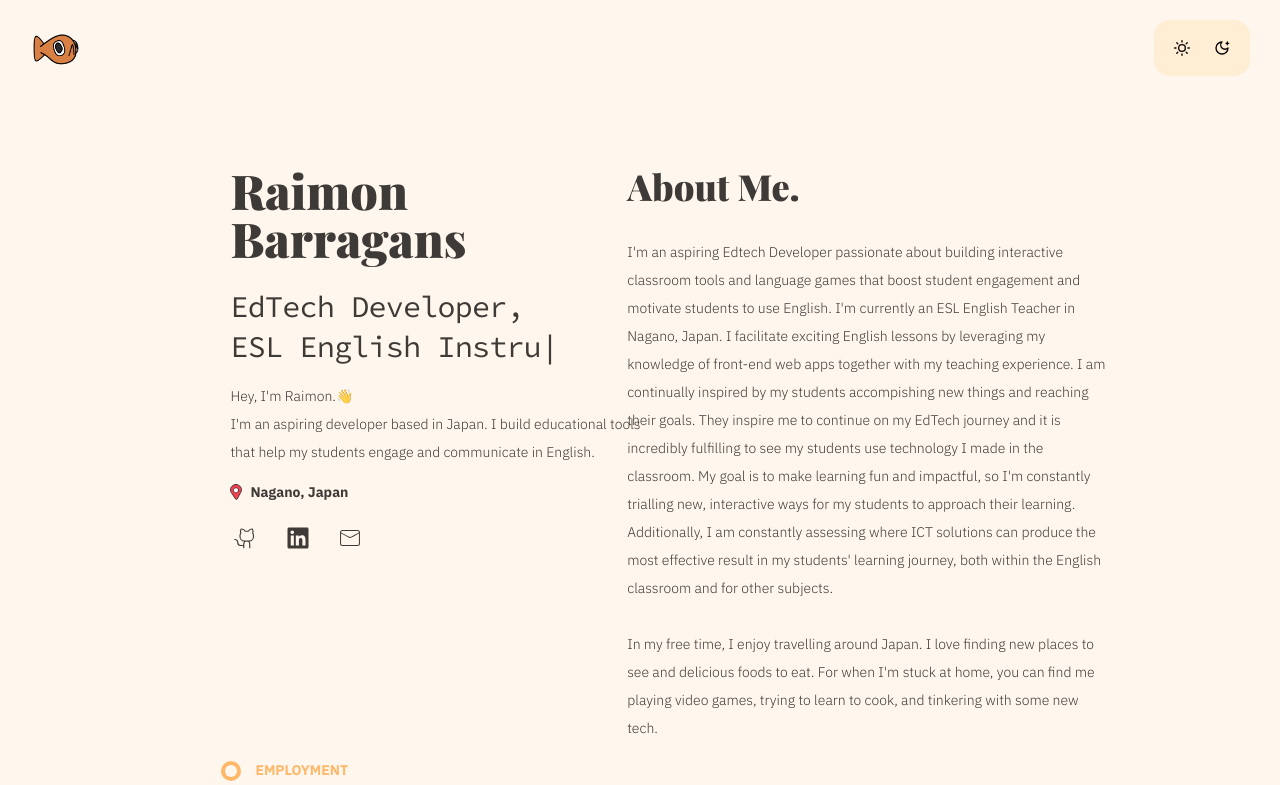
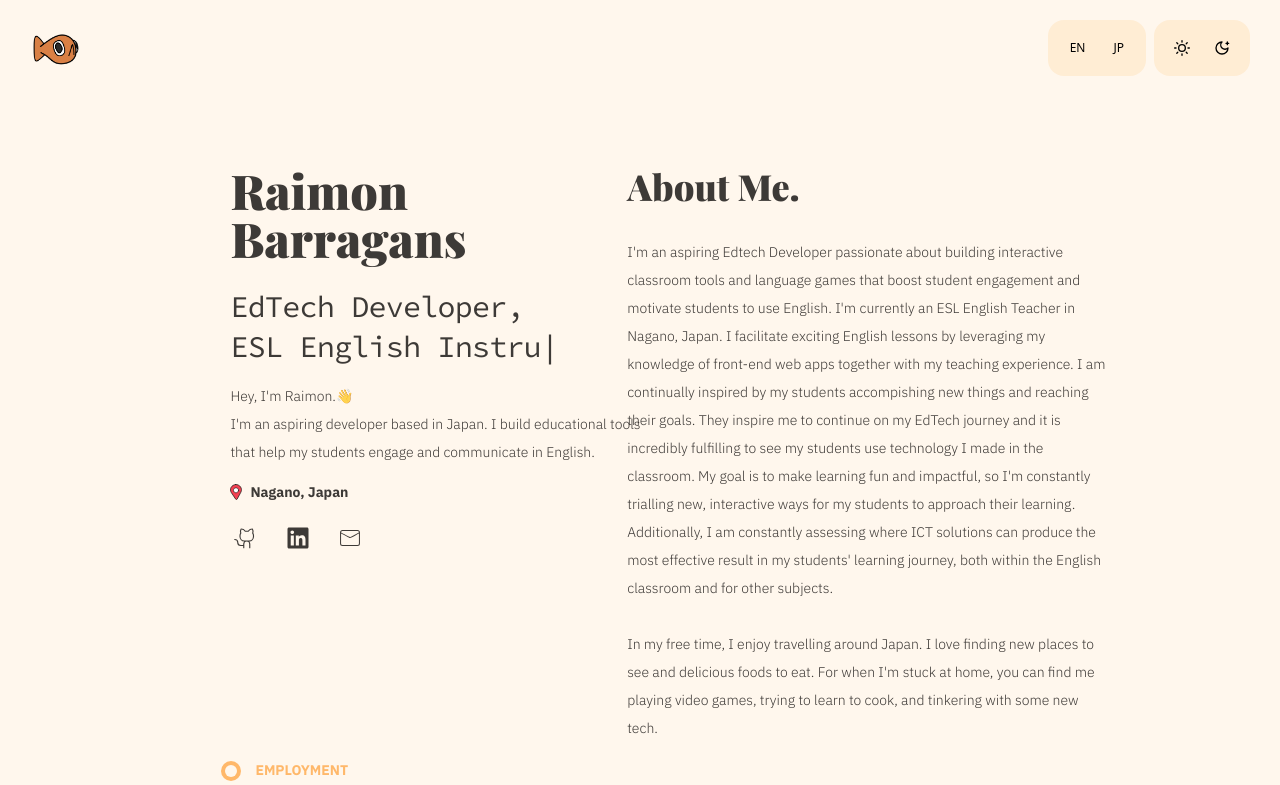
Before and after one commit to lem-san/Raimon.io, a React (Vite) app: page / in a window 1280 px wide. Shown: the top 785 px of the page. Built offline with nearby package versions, Linux system fonts and the light colour scheme; a web font is replaced by a local one.

Commit message:
Added langauge buttons
Still no functionality.

```diff
--- a/src/App.jsx
+++ b/src/App.jsx
@@ -8,8 +8,9 @@ import { LuMoonStar } from "react-icons/lu";
 
   function Nav() {
     const [colorMode, setColorMode] = useState("light")
+    const [langauge, setLanguage] = useState("english")
     const [isHovered, setIsHovered] = useState(false)
-    const [isScrolled, setIsScrolled] = useState(false);
+    const [isScrolled, setIsScrolled] = useState(false)
 
     useEffect(() => {
     const handleScroll = () => {
@@ -30,6 +31,11 @@ import { LuMoonStar } from "react-icons/lu";
     function handleMode(newMode) {
       setColorMode(newMode)
       document.documentElement.classList.toggle("dark", newMode === "dark")
+    }
+
+    function handleLanguage(newLanguage) {
+      setLanguage(newLanguage)
+      document.documentElement.classList.toggle("japanese", newMode === "japanese")
     }
 
     return (
@@ -54,6 +60,15 @@ import { LuMoonStar } from "react-icons/lu";
               }`}>
                 <h1 className="font-family-playfair text-4xl text-stone-950/80">Raimon.io</h1>
               </div>
+              <div className='flex gap-2'>
+            <div className='bg-orange-100 dark:bg-zinc-700 p-2 rounded-2xl'>
+              <button className='bg-transparent px-3.5 py-3 text-xs hover:bg-orange-200 dark:hover:bg-zinc-100/10 dark:text-white rounded-xl transition-colors duration-200 ease-linear' onClick={() => handleLanguage("english")}>
+                EN
+              </button>
+              <button className='bg-transparent px-3.5 py-3 text-xs hover:bg-orange-200 dark:hover:bg-zinc-100/10 dark:text-white rounded-xl transition-colors duration-200 ease-linear' onClick={() => handleLanguage("japanese")}>
+                JP
+              </button>
+            </div>
             <div className='bg-orange-100 dark:bg-zinc-700 p-2 rounded-2xl'>
               <button className='bg-transparent p-3 hover:bg-orange-200 dark:hover:bg-zinc-100/10 dark:text-white rounded-xl transition-colors duration-200 ease-linear' onClick={() => handleMode("light")}>
                 <FiSun />
@@ -62,6 +77,8 @@ import { LuMoonStar } from "react-icons/lu";
                 <LuMoonStar />
               </button>
             </div>
+
+              </div>
         </header>
     )
 }
```
